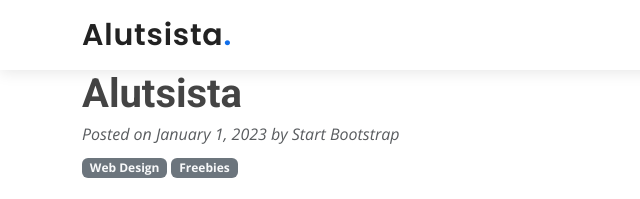
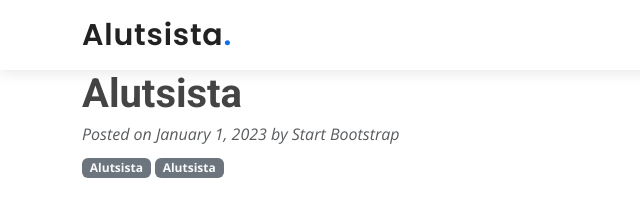
Before and after one commit to ForzEye/Alutsista, a plain HTML site: page Information.html in a window 1280 px wide. Shown: the top 199 px of the page, 0-640 px from the left. Drawn offline with nearby package versions, Linux system fonts and the light colour scheme.

Commit message:
update
undefined

```diff
--- a/Information.html
+++ b/Information.html
@@ -62,8 +62,8 @@
                             <!-- Post meta content-->
                             <div class="text-muted fst-italic mb-2">Posted on January 1, 2023 by Start Bootstrap</div>
                             <!-- Post categories-->
-                            <a class="badge bg-secondary text-decoration-none link-light" href="#!">Web Design</a>
-                            <a class="badge bg-secondary text-decoration-none link-light" href="#!">Freebies</a>
+                            <a class="badge bg-secondary text-decoration-none link-light" href="#!">Alutsista</a>
+                            <a class="badge bg-secondary text-decoration-none link-light" href="#!">Alutsista</a>
                         </header>
                         <!-- Preview image figure-->
                         <figure class="mb-4">
```
